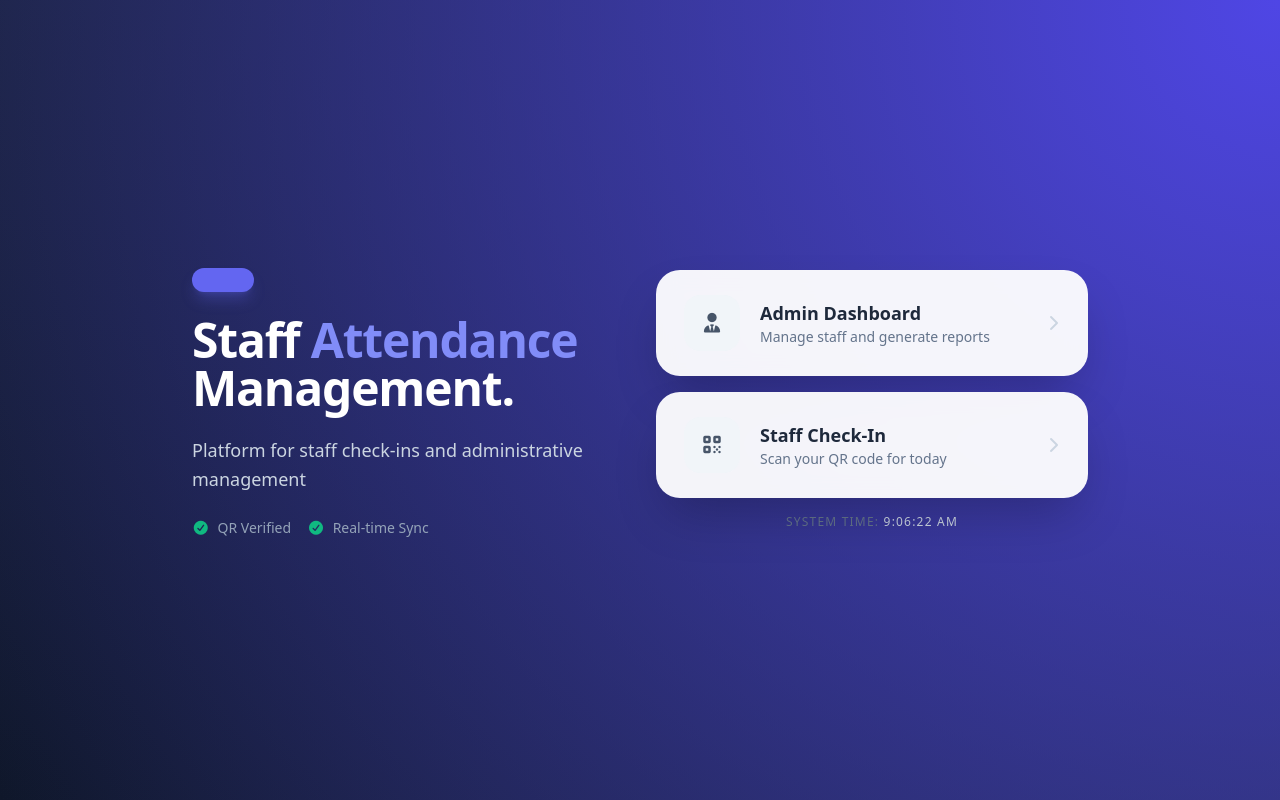
After one commit to PercyLeinad/smart-attendance, a FastAPI app: template templates/default.html in a window 1280 px wide. The commit adds this page. Run offline with FastAPI, Linux system fonts and the light colour scheme; the template is opened without the code that fills it, so the values that code supplies are empty; some libraries are stand-ins or nearby versions.

Commit message:
initial update

```diff
--- a/app/api/v1/attendance.py
+++ b/app/api/v1/attendance.py
@@ -1,7 +1,6 @@
 from fastapi import APIRouter, HTTPException
 from fastapi.responses import FileResponse
 from fastapi.staticfiles import StaticFiles
-from pydantic import BaseModel
 import pyotp
 from datetime import datetime
 from core.database import engine
@@ -11,7 +10,7 @@ from schemes.attendance import AttendanceRequest
 
 router = APIRouter()
 SHARED_SECRET = "JBSWY3DPEHPK3PXP"
-totp = pyotp.TOTP(SHARED_SECRET, interval=30)
+totp = pyotp.TOTP(SHARED_SECRET, interval=30)  # QR code changes every 30 seconds
 
 router.mount("/static", StaticFiles(directory=str(BASE_DIR / "static")), name="static")
 
--- a/app/main.py
+++ b/app/main.py
@@ -1,7 +1,6 @@
 from fastapi import FastAPI
 from fastapi.responses import FileResponse
 from fastapi.staticfiles import StaticFiles
-from fastapi.templating import Jinja2Templates
 from starlette.middleware.sessions import SessionMiddleware
 from fastapi.middleware.cors import CORSMiddleware
 from api.v1 import attendance, auth, reports
@@ -23,6 +22,10 @@ app.include_router(auth.router, tags=["Authentication"])
 app.include_router(reports.router, tags=["Reports"])
 
 # 4. Root/Static Routes (Keep these simple)
+@app.get("/")
+def serve_default():
+    return FileResponse(str(BASE_DIR / "templates" / "default.html"))
+
 @app.get("/scan")
 def serve_scan():
     return FileResponse(str(BASE_DIR / "templates" / "index.html"))
--- a/app/schemes/attendance.py
+++ b/app/schemes/attendance.py
@@ -1,9 +1,9 @@
 
-from pydantic import BaseModel, field_validator
+from pydantic import BaseModel, field_validator,Field
 
 
 class AttendanceRequest(BaseModel):
-    staff_id: str
+    staff_id: str = Field(max_length=10, description="The staff ID or PF number")
     token: str
 
     @field_validator('staff_id')
--- a/static/js/display.js
+++ b/static/js/display.js
@@ -5,7 +5,7 @@ const qrcode = new QRCode(qrContainer, { width: 300, height: 300 });
 
 let timeLeft = 30;
 const totalTime = 30;
-IP = 'http://10.10.10.199:8000'; // Change to your backend URL if different
+IP = 'http://172.20.93.21:8000'; // Change to your backend URL if different
 
 async function updateQR() {
     try {
--- a/static/js/index.js
+++ b/static/js/index.js
@@ -1,3 +1,5 @@
+IP = 'http://172.20.93.21:8000'; // Change to your backend URL if different
+
 window.addEventListener('load', function () {
     console.log("Window load event triggered");
     startClock();
@@ -74,7 +76,7 @@ async function submitAttendance() {
     btn.innerText = "Processing...";
 
     try {
-        const response = await fetch(`http://10.10.10.199:8000/check-in`, {
+        const response = await fetch(`${IP}/check-in`, {
             method: 'POST',
             headers: { 'Content-Type': 'application/json' },
             body: JSON.stringify({
--- a/templates/dashboard.html
+++ b/templates/dashboard.html
@@ -5,6 +5,7 @@
     <title>Admin Dashboard</title>
     <script src="https://cdn.tailwindcss.com"></script>
     <link rel="stylesheet" href="/static/assets/fontawesome-free-7.1.0-web/css/all.min.css">
+    <link rel="shortcut icon" href="/static/assets/favicon.ico">
 </head>
 
 <body class="bg-[#f8fafc] min-h-screen font-sans text-slate-900">
--- /dev/null
+++ b/templates/default.html
@@ -0,0 +1,87 @@
+<!DOCTYPE html>
+<html lang="en">
+<head>
+    <meta charset="UTF-8">
+    <meta name="viewport" content="width=device-width, initial-scale=1.0">
+    <title>Attendance System | Welcome</title>
+    <script src="https://cdn.tailwindcss.com"></script>
+    <link rel="stylesheet" href="/static/assets/fontawesome-free-7.1.0-web/css/all.min.css">
+    <link rel="shortcut icon" href="/static/assets/favicon.ico">
+    <style>
+        .glass {
+            background: rgba(255, 255, 255, 0.95);
+            backdrop-filter: blur(10px);
+            border: 1px solid rgba(255, 255, 255, 0.2);
+        }
+        .bg-gradient {
+            background: radial-gradient(circle at top right, #4f46e5, transparent),
+                        radial-gradient(circle at bottom left, #0f172a, #1e293b);
+        }
+    </style>
+</head>
+<body class="bg-gradient min-h-screen flex items-center justify-center p-6">
+
+    <div class="max-w-4xl w-full grid grid-cols-1 md:grid-cols-2 gap-8 items-center">
+
+        <div class="text-white space-y-6">
+            <div class="inline-flex items-center justify-center p-3 bg-indigo-500 rounded-2xl shadow-lg shadow-indigo-500/30">
+                <i class="fa-solid fa-shield-check text-3xl"></i>
+            </div>
+            <h1 class="text-5xl font-black tracking-tight">
+                Staff <span class="text-indigo-400">Attendance</span> <br>Management.
+            </h1>
+            <p class="text-slate-300 text-lg leading-relaxed max-w-md">
+                Platform for staff check-ins and administrative management
+            </p>
+            <div class="flex items-center gap-4 text-sm text-slate-400">
+                <span class="flex items-center gap-2"><i class="fa-solid fa-circle-check text-emerald-500"></i> QR Verified</span>
+                <span class="flex items-center gap-2"><i class="fa-solid fa-circle-check text-emerald-500"></i> Real-time Sync</span>
+            </div>
+        </div>
+
+        <div class="space-y-4">
+
+            <a href="/login" class="glass group p-6 rounded-3xl shadow-2xl flex items-center justify-between hover:translate-x-2 transition-all duration-300 block border-l-4 border-transparent hover:border-indigo-500">
+                <div class="flex items-center gap-5">
+                    <div class="h-14 w-14 bg-slate-100 rounded-2xl flex items-center justify-center text-slate-600 group-hover:bg-indigo-600 group-hover:text-white transition-colors">
+                        <i class="fa-solid fa-user-tie text-xl"></i>
+                    </div>
+                    <div>
+                        <h3 class="font-bold text-slate-800 text-lg">Admin Dashboard</h3>
+                        <p class="text-sm text-slate-500 font-medium">Manage staff and generate reports</p>
+                    </div>
+                </div>
+                <i class="fa-solid fa-chevron-right text-slate-300 group-hover:text-indigo-500 transition-colors"></i>
+            </a>
+
+            <a href="/display" class="glass group p-6 rounded-3xl shadow-2xl flex items-center justify-between hover:translate-x-2 transition-all duration-300 block border-l-4 border-transparent hover:border-emerald-500">
+                <div class="flex items-center gap-5">
+                    <div class="h-14 w-14 bg-slate-100 rounded-2xl flex items-center justify-center text-slate-600 group-hover:bg-emerald-600 group-hover:text-white transition-colors">
+                        <i class="fa-solid fa-qrcode text-xl"></i>
+                    </div>
+                    <div>
+                        <h3 class="font-bold text-slate-800 text-lg">Staff Check-In</h3>
+                        <p class="text-sm text-slate-500 font-medium">Scan your QR code for today</p>
+                    </div>
+                </div>
+                <i class="fa-solid fa-chevron-right text-slate-300 group-hover:text-emerald-500 transition-colors"></i>
+            </a>
+
+            <p class="text-center text-slate-500 text-xs mt-6 font-medium uppercase tracking-widest">
+                System Time: <span id="clock" class="text-slate-300">00:00:00</span>
+            </p>
+        </div>
+
+    </div>
+
+    <script>
+        // Simple Clock for the UI
+        function updateClock() {
+            const now = new Date();
+            document.getElementById('clock').innerText = now.toLocaleTimeString();
+        }
+        setInterval(updateClock, 1000);
+        updateClock();
+    </script>
+</body>
+</html>
--- a/templates/display.html
+++ b/templates/display.html
@@ -6,7 +6,7 @@
     <title>Attendance Display</title>
     <script src="https://cdnjs.cloudflare.com/ajax/libs/qrcodejs/1.0.0/qrcode.min.js"></script>
     <script src="https://cdn.tailwindcss.com"></script>
-    <link rel="icon" type="image/png" href="./static/assets/favicon.png">
+    <link rel="shortcut icon" href="/static/assets/favicon.ico">
 </head>
 
 <body class="bg-slate-100 flex flex-col items-center justify-center h-screen">
--- a/templates/index.html
+++ b/templates/index.html
@@ -6,6 +6,8 @@
     <meta name="viewport" content="width=device-width, initial-scale=1.0">
     <title>Smart Attendance</title>
     <script src="https://cdn.tailwindcss.com"></script>
+    <link rel="shortcut icon" href="/static/assets/favicon.ico">
+
 </head>
 
 <body class="bg-slate-900 flex items-center justify-center h-screen">
@@ -23,7 +25,7 @@
         <h1 id="title" class="text-xl font-bold text-slate-800 mb-2">Attendance</h1>
         <p id="subtitle" class="text-xs text-slate-500 mb-6">Enter your ID to log your session.</p>
 
-        <input type="text" id="staffId" placeholder="Staff ID (e.g. STF-001)"
+        <input type="text" id="staffId" placeholder="PF/ID NUMBER"
             class="w-full border-2 border-slate-200 p-3 rounded-lg mb-4 focus:border-green-500 outline-none transition">
 
         <button onclick="submitAttendance()" id="btn"
--- a/templates/login.html
+++ b/templates/login.html
@@ -5,6 +5,7 @@
     <meta name="viewport" content="width=device-width, initial-scale=1.0">
     <title>Admin Login</title>
     <script src="https://cdn.tailwindcss.com"></script>
+    <link rel="shortcut icon" href="/static/assets/favicon.ico">
     <style>
         .fade-out { transition: opacity 0.5s ease-out; opacity: 0; }
     </style>
```
Also changed, not shown: app/api/v1/reports.py (+13 -13 lines), static/assets/favicon.ico (renamed from static/assets/favicon.png).
